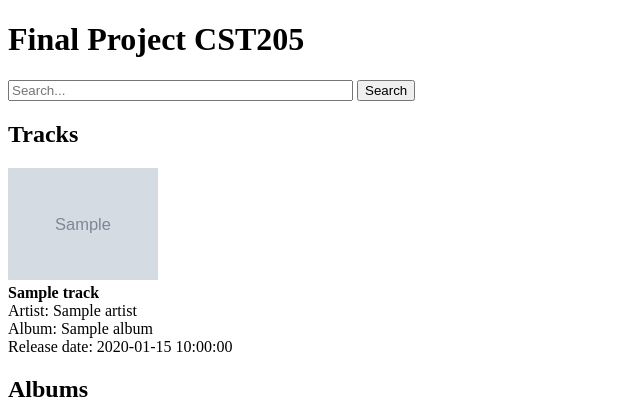
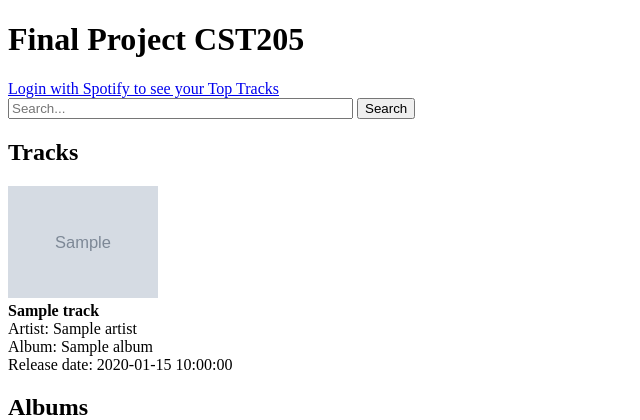
Before and after one commit to cbravo20/cst205_final_project, a Flask app: template templates/index.html in a window 1280 px wide. Shown: the top 420 px of the page, without its empty margins (0-640 px from the left). Run offline with Flask 3, Linux system fonts and the light colour scheme; the template is opened without the code that fills it: most values are stand-ins (such as "Sample title", 1, 10 or a date in 2020); grey boxes marked "Sample" are stand-in pictures.

Commit message:
added spotify login and top tracks

```diff
--- a/main.py
+++ b/main.py
@@ -1,33 +1,27 @@
 import os
-import requests
-from flask import Flask, render_template, request
+from flask import Flask, render_template, request, redirect, session, url_for
 from dotenv import load_dotenv
+import spotipy
+from spotipy.oauth2 import SpotifyClientCredentials, SpotifyOAuth
 
 load_dotenv()
 
 app = Flask(__name__)
+app.secret_key = os.environ.get("FLASK_SECRET_KEY", "dev-secret-key")
 
-SPOTIFY_CLIENT_ID = os.environ.get("SPOTIFY_CLIENT_ID")
-SPOTIFY_CLIENT_SECRET = os.environ.get("SPOTIFY_CLIENT_SECRET")
+sp_search = spotipy.Spotify(auth_manager=SpotifyClientCredentials(
+    client_id=os.environ.get("SPOTIFY_CLIENT_ID"),
+    client_secret=os.environ.get("SPOTIFY_CLIENT_SECRET")
+))
 
 
-def get_spotify_token():
-    response = requests.post(
-        "https://accounts.spotify.com/api/token",
-        data={"grant_type": "client_credentials"},
-        auth=(SPOTIFY_CLIENT_ID, SPOTIFY_CLIENT_SECRET),
+def get_oauth():
+    return SpotifyOAuth(
+        client_id=os.environ.get("SPOTIFY_CLIENT_ID"),
+        client_secret=os.environ.get("SPOTIFY_CLIENT_SECRET"),
+        redirect_uri=os.environ.get("SPOTIFY_REDIRECT_URI", "http://127.0.0.1:5000/callback"),
+        scope="user-top-read"
     )
-    return response.json().get("access_token")
-
-
-def search_spotify(query, search_type="track,album,artist", limit=10):
-    token = get_spotify_token()
-    response = requests.get(
-        "https://api.spotify.com/v1/search",
-        headers={"Authorization": f"Bearer {token}"},
-        params={"q": query, "type": search_type, "limit": limit},
-    )
-    return response.json()
 
 
 @app.route("/", methods=["GET", "POST"])
@@ -40,12 +34,42 @@ def index():
         query = request.form.get("query", "").strip()
         if query:
             try:
-                results = search_spotify(query)
+                results = sp_search.search(q=query, type="track,album,artist", limit=10)
             except Exception as e:
                 error = f"Error fetching results: {e}"
 
     return render_template("index.html", results=results, query=query, error=error)
 
 
+@app.route("/login")
+def login():
+    return redirect(get_oauth().get_authorize_url())
+
+
+@app.route("/callback")
+def callback():
+    code = request.args.get("code")
+    token_info = get_oauth().get_access_token(code)
+    session["token_info"] = token_info
+    return redirect(url_for("top_tracks"))
+
+
+@app.route("/logout")
+def logout():
+    session.clear()
+    return redirect(url_for("index"))
+
+
+@app.route("/top-tracks")
+def top_tracks():
+    token_info = session.get("token_info")
+    if not token_info:
+        return redirect(url_for("login"))
+
+    sp = spotipy.Spotify(auth=token_info["access_token"])
+    tracks = sp.current_user_top_tracks(limit=10, time_range="short_term")
+    return render_template("top_tracks.html", tracks=tracks["items"])
+
+
 if __name__ == "__main__":
     app.run(debug=True)
--- a/templates/index.html
+++ b/templates/index.html
@@ -2,10 +2,11 @@
 <html lang="en">
 <head>
     <meta charset="UTF-8">
-    <title>Spotify Search</title>
+    <title>Final Project CST205</title>
 </head>
 <body>
     <h1>Final Project CST205</h1>
+    <a href="/login">Login with Spotify to see your Top Tracks</a>
     <form method="POST">
         <input type="text" name="query" value="{{ query }}" placeholder="Search..." size="40" required>
         <button type="submit">Search</button>
```
Also changed, not shown: templates/top_tracks.html (added, +24 -0 lines), 1 other file.
